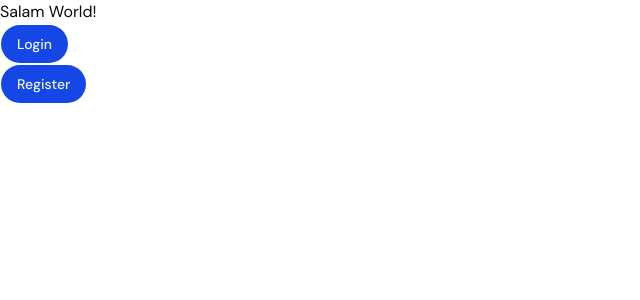
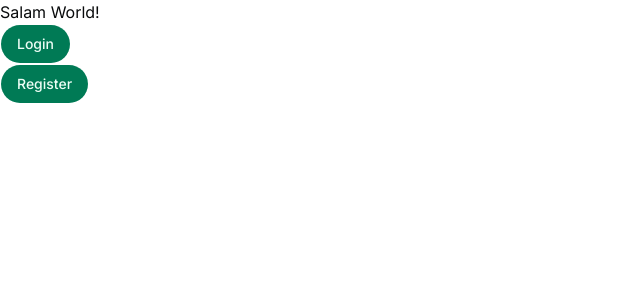
Before and after one commit to mdabdulaziz6236/next.js-press-frontend, a Next.js app: page / in a window 1280 px wide. Shown: the top 300 px of the page, without its empty margins (0-640 px from the left). Built offline with nearby package versions, Linux system fonts and the light colour scheme.

Commit message:
Feat: login Action

```diff
--- /dev/null
+++ b/app/(auth-group)/_actions/authActions.ts
@@ -0,0 +1,31 @@
+'use server'
+
+
+type LoginState = {
+    success: Boolean,
+    statusCode: number,
+    message: string,
+    data: {
+        accessToken: string,
+        refreshToken: string
+    }
+}
+export const loginAction = async (prevState: LoginState, formData: FormData) => {
+    const email = formData.get("email")
+    const password = formData.get("password")
+    const payload = {
+        // email: email,
+        // password: password
+        email, password
+    }
+    const res = await fetch(`${process.env.BACKEND_API_URL}/api/auth/login`, {
+        method: "POST",
+        headers: {
+            "content-type": "application/json"
+        },
+        body: JSON.stringify(payload)
+    })
+    const result = await res.json()
+    return result
+
+}
--- a/app/(auth-group)/_components/LoginForm.tsx
+++ b/app/(auth-group)/_components/LoginForm.tsx
@@ -3,16 +3,33 @@
 import { Button } from "@/components/ui/button"
 import { Card } from "@/components/ui/card"
 import { Input } from "@/components/ui/input"
+import { loginAction } from "../_actions/authActions"
+import { useActionState, useEffect } from "react"
+import { toast } from "sonner"
 
 
 function LoginForm() {
+    const [state, action, pending] = useActionState(loginAction, false)
+    useEffect(() => {
+        if (!state) return;
+
+        if (state.success) {
+            toast.success(state.message || "Login Successfull")
+        }
+        if (!state.success) {
+            toast.error(state.message || "Login failed!")
+        }
+    }, [state])
+
     return (
-        <form className="space-y-4" >
+        <form action={action} className="space-y-4" >
             <Card className="p-5 space-y-4">
                 <Input name="email" type="email" placeholder="Enter Your Email" required />
                 <Input name="password" type="password" placeholder="Enter Your Password" required />
                 <Button type="submit">
-                    Login
+                    {
+                        pending ? "Submitting..." : "Login"
+                    }
                 </Button>
             </Card>
         </form>
--- a/app/globals.css
+++ b/app/globals.css
@@ -3,13 +3,14 @@
 @import "shadcn/tailwind.css";
 
 @custom-variant dark (&:is(.dark *));
+
 :root {
   --card: oklch(1 0 0);
   --card-foreground: oklch(0.148 0.004 228.8);
   --popover: oklch(1 0 0);
   --popover-foreground: oklch(0.148 0.004 228.8);
-  --primary: oklch(0.488 0.243 264.376);
-  --primary-foreground: oklch(0.97 0.014 254.604);
+  --primary: oklch(0.508 0.118 165.612);
+  --primary-foreground: oklch(0.979 0.021 166.113);
   --secondary: oklch(0.967 0.001 286.375);
   --secondary-foreground: oklch(0.21 0.006 285.885);
   --muted: oklch(0.963 0.002 197.1);
@@ -20,16 +21,16 @@
   --border: oklch(0.925 0.005 214.3);
   --input: oklch(0.925 0.005 214.3);
   --ring: oklch(0.723 0.014 214.4);
-  --chart-1: oklch(0.871 0.15 154.449);
-  --chart-2: oklch(0.723 0.219 149.579);
-  --chart-3: oklch(0.627 0.194 149.214);
-  --chart-4: oklch(0.527 0.154 150.069);
-  --chart-5: oklch(0.448 0.119 151.328);
+  --chart-1: oklch(0.827 0.119 306.383);
+  --chart-2: oklch(0.627 0.265 303.9);
+  --chart-3: oklch(0.558 0.288 302.321);
+  --chart-4: oklch(0.496 0.265 301.924);
+  --chart-5: oklch(0.438 0.218 303.724);
   --radius: 0.875rem;
   --sidebar: oklch(0.987 0.002 197.1);
   --sidebar-foreground: oklch(0.148 0.004 228.8);
-  --sidebar-primary: oklch(0.546 0.245 262.881);
-  --sidebar-primary-foreground: oklch(0.97 0.014 254.604);
+  --sidebar-primary: oklch(0.596 0.145 163.225);
+  --sidebar-primary-foreground: oklch(0.979 0.021 166.113);
   --sidebar-accent: oklch(0.963 0.002 197.1);
   --sidebar-accent-foreground: oklch(0.218 0.008 223.9);
   --sidebar-border: oklch(0.925 0.005 214.3);
@@ -45,8 +46,8 @@
   --card-foreground: oklch(0.987 0.002 197.1);
   --popover: oklch(0.218 0.008 223.9);
   --popover-foreground: oklch(0.987 0.002 197.1);
-  --primary: oklch(0.424 0.199 265.638);
-  --primary-foreground: oklch(0.97 0.014 254.604);
+  --primary: oklch(0.432 0.095 166.913);
+  --primary-foreground: oklch(0.979 0.021 166.113);
   --secondary: oklch(0.274 0.006 286.033);
   --secondary-foreground: oklch(0.985 0 0);
   --muted: oklch(0.275 0.011 216.9);
@@ -57,15 +58,15 @@
   --border: oklch(1 0 0 / 10%);
   --input: oklch(1 0 0 / 15%);
   --ring: oklch(0.56 0.021 213.5);
-  --chart-1: oklch(0.871 0.15 154.449);
-  --chart-2: oklch(0.723 0.219 149.579);
-  --chart-3: oklch(0.627 0.194 149.214);
-  --chart-4: oklch(0.527 0.154 150.069);
-  --chart-5: oklch(0.448 0.119 151.328);
+  --chart-1: oklch(0.827 0.119 306.383);
+  --chart-2: oklch(0.627 0.265 303.9);
+  --chart-3: oklch(0.558 0.288 302.321);
+  --chart-4: oklch(0.496 0.265 301.924);
+  --chart-5: oklch(0.438 0.218 303.724);
   --sidebar: oklch(0.218 0.008 223.9);
   --sidebar-foreground: oklch(0.987 0.002 197.1);
-  --sidebar-primary: oklch(0.623 0.214 259.815);
-  --sidebar-primary-foreground: oklch(0.97 0.014 254.604);
+  --sidebar-primary: oklch(0.696 0.17 162.48);
+  --sidebar-primary-foreground: oklch(0.262 0.051 172.552);
   --sidebar-accent: oklch(0.275 0.011 216.9);
   --sidebar-accent-foreground: oklch(0.987 0.002 197.1);
   --sidebar-border: oklch(1 0 0 / 10%);
@@ -73,8 +74,8 @@
 }
 
 @theme inline {
+  --font-heading: var(--font-sans);
   --font-sans: var(--font-sans);
-  --font-heading: var(--font-heading);
   --color-sidebar-ring: var(--sidebar-ring);
   --color-sidebar-border: var(--sidebar-border);
   --color-sidebar-accent-foreground: var(--sidebar-accent-foreground);
--- a/app/layout.tsx
+++ b/app/layout.tsx
@@ -1,11 +1,12 @@
 import type { Metadata } from "next";
 import "./globals.css";
-import { DM_Sans, Outfit } from "next/font/google";
+import { DM_Sans, Outfit, Inter } from "next/font/google";
 import { cn } from "@/lib/utils";
+import { Toaster } from "@/components/ui/sonner";
 
-const outfitHeading = Outfit({subsets:['latin'],variable:'--font-heading'});
+const outfitHeading = Outfit({ subsets: ['latin'], variable: '--font-heading' });
 
-const dmSans = DM_Sans({subsets:['latin'],variable:'--font-sans'});
+const inter = Inter({subsets:['latin'],variable:'--font-sans'});
 
 export const metadata: Metadata = {
   title: "Create My Press App",
@@ -20,9 +21,10 @@ export default function RootLayout({
   return (
     <html
       lang="en"
-      className={cn("h-full", "antialiased", "font-sans", dmSans.variable, outfitHeading.variable)}
+      className={cn("h-full", "antialiased", "font-sans", inter.variable, outfitHeading.variable)}
     >
       <body className="min-h-full flex flex-col">
+        <Toaster position="top-right" />
         {/* Navbar */}
 
         {children}
--- /dev/null
+++ b/components/ui/sonner.tsx
@@ -0,0 +1,49 @@
+"use client"
+
+import { useTheme } from "next-themes"
+import { Toaster as Sonner, type ToasterProps } from "sonner"
+import { CircleCheckIcon, InfoIcon, TriangleAlertIcon, OctagonXIcon, Loader2Icon } from "lucide-react"
+
+const Toaster = ({ ...props }: ToasterProps) => {
+  const { theme = "system" } = useTheme()
+
+  return (
+    <Sonner
+      theme={theme as ToasterProps["theme"]}
+      className="toaster group"
+      icons={{
+        success: (
+          <CircleCheckIcon className="size-4" />
+        ),
+        info: (
+          <InfoIcon className="size-4" />
+        ),
+        warning: (
+          <TriangleAlertIcon className="size-4" />
+        ),
+        error: (
+          <OctagonXIcon className="size-4" />
+        ),
+        loading: (
+          <Loader2Icon className="size-4 animate-spin" />
+        ),
+      }}
+      style={
+        {
+          "--normal-bg": "var(--popover)",
+          "--normal-text": "var(--popover-foreground)",
+          "--normal-border": "var(--border)",
+          "--border-radius": "var(--radius)",
+        } as React.CSSProperties
+      }
+      toastOptions={{
+        classNames: {
+          toast: "cn-toast",
+        },
+      }}
+      {...props}
+    />
+  )
+}
+
+export { Toaster }
--- a/package.json
+++ b/package.json
@@ -13,10 +13,12 @@
     "clsx": "^2.1.1",
     "lucide-react": "^1.24.0",
     "next": "16.2.10",
+    "next-themes": "^0.4.6",
     "radix-ui": "^1.6.2",
     "react": "19.2.4",
     "react-dom": "19.2.4",
-    "shadcn": "^4.13.0",
+    "shadcn": "^4.13.1",
+    "sonner": "^2.0.7",
     "tailwind-merge": "^3.6.0",
     "tw-animate-css": "^1.4.0"
   },
```
Also changed, not shown: 1 other file (tests, documents, lock files or other folders).
